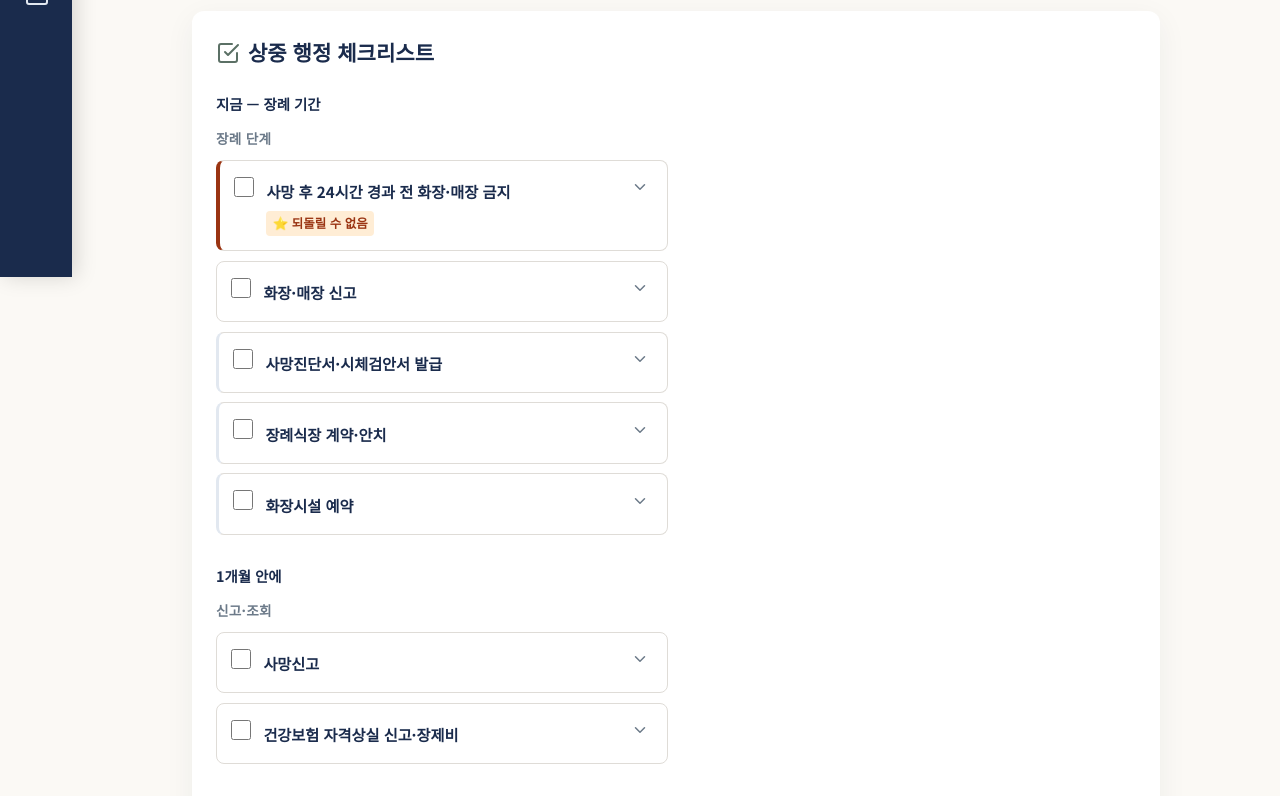
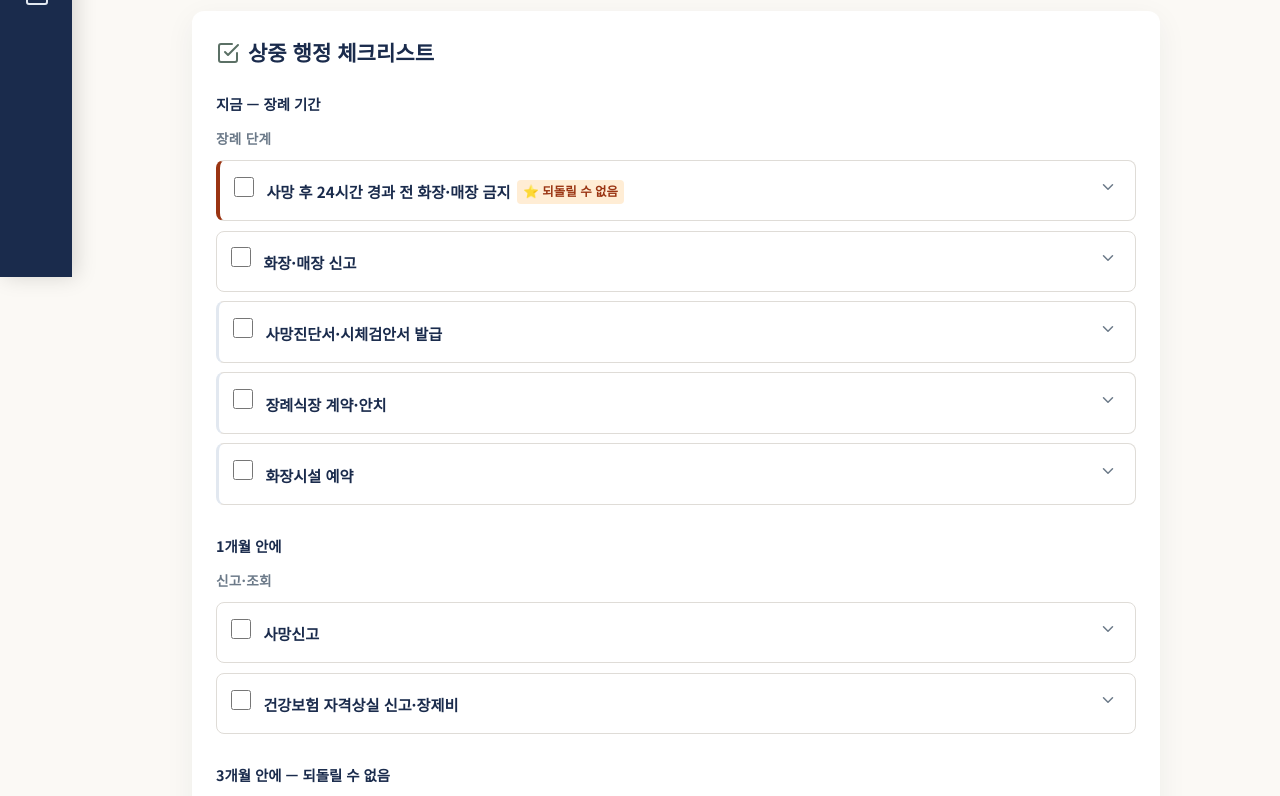
Before and after one commit to Hyunews/Eobom, a React (Vite) app in the folder eobom/frontend/: page /care-guide in a window 1280 px wide. Shown: the part 523-1319 px from the top of the page. Built offline with nearby package versions, Linux system fonts and the light colour scheme; no server answers; the HTML template or start-up script is replaced by a standard one; a web font is replaced by a local one.

Commit message:
페이지디테일수정

```diff
--- a/eobom/frontend/src/index.css
+++ b/eobom/frontend/src/index.css
@@ -321,21 +321,21 @@ body {
   margin-top: 1.25rem;
 }
 
-/* CareGuidePage §체크리스트 — 08-19 13차. CSS Grid는 행 단위 배치라 카테고리별 항목 수가
-   달라지면(예: 신고·조회 1건 vs 상속 승인·포기 4건) 짧은 컬럼 아래에 빈 공간이 그대로 남는다.
-   반면 CSS 다단(columns)은 신문처럼 각 단의 총 높이를 브라우저가 자동으로 맞춰 블록을 채워
-   넣어서 여백이 훨씬 줄어든다. 카테고리 블록은 break-inside: avoid로 단이 바뀔 때 쪼개지지
-   않게 막는다(직계 자식은 flex를 쓰지 않는다 — flex 컨테이너가 multicol 직계 자식일 때
-   break-inside가 무시되는 크로미움 버그가 있어, 카드 목록용 flex 래퍼는 한 단계 더 안쪽에 둔다). */
+/* CareGuidePage §체크리스트 — 사용자 직접 지시(2026-08-31)로 CSS 다단(columns)을
+   flex-wrap으로 교체. 다단은 "위→아래로 채우고 넘치면 다음 단" 순서라 카테고리 수가 적은
+   구간(예: 장례 단계 하나뿐)에서 옆에 가로 여백이 남아도 다음 박스가 그 옆으로 오지 않고
+   전부 세로로 쌓이는 문제가 있었다. flex-wrap은 가로 여유가 있으면 옆으로 나열하고, 없으면
+   다음 줄로 넘어가 실제로 요구한 동작과 일치한다. align-items: flex-start로 짧은 박스가
+   같은 줄의 긴 박스 높이에 맞춰 늘어나지 않게 한다(각자 내용만큼만 높이를 쓴다). */
 .care-guide-columns {
-  columns: 300px 3;
-  column-gap: 1rem;
+  display: flex;
+  flex-wrap: wrap;
+  align-items: flex-start;
+  gap: 1rem;
 }
 
 .care-guide-category {
-  break-inside: avoid;
-  -webkit-column-break-inside: avoid;
-  margin: 0 0 1rem;
+  flex: 1 1 300px;
 }
 
 /* Dashboard Cards */
--- a/eobom/frontend/src/pages/CareGuidePage.tsx
+++ b/eobom/frontend/src/pages/CareGuidePage.tsx
@@ -76,9 +76,11 @@ const LINK_LABEL: Record<string, string> = {
 // 짧은 카테고리도 매번 줄바꿈을 강제해 스크롤이 쓸데없이 길어졌다. 심각도(순위) 섹션 안에서
 // 카테고리 자체를 "칸반형" 컬럼으로 나란히 배치하도록 바꿨다.
 // 08-19 13차 — 그런데 CSS Grid는 행 단위 배치라, 카테고리별 항목 수가 들쭉날쭉하면(1건~4건)
-// 짧은 컬럼 아래 여백이 그대로 남는 문제가 있었다. Grid 대신 CSS 다단(columns, index.css
-// `.care-guide-columns`/`.care-guide-category`)으로 바꿔 — 신문 단처럼 브라우저가 각 단의
-// 총 높이를 자동으로 맞춰 카테고리 블록을 채워 넣는다. 접기/펼치기 없이도 여백이 크게 준다.
+// 짧은 컬럼 아래 여백이 그대로 남는 문제가 있었다. 이후 CSS 다단(columns)으로 바꿨으나,
+// 다단은 "위→아래로 채우고 넘치면 다음 단" 순서라 카테고리 수가 적은 구간에서는 가로 여백이
+// 남아도 다음 박스가 그 옆으로 오지 않고 전부 세로로 쌓였다(사용자 지적, 2026-08-31).
+// index.css `.care-guide-columns`/`.care-guide-category`를 flex-wrap으로 다시 교체 —
+// 가로 여유가 있으면 옆으로 나열되고, 없으면 다음 줄로 넘어간다.
 export const CareGuidePage: React.FC<CareGuidePageProps> = ({ setActiveTab }) => {
   const [tasks, setTasks] = useState<CareGuideTask[]>(careGuideTasksData as CareGuideTask[]);
   const inheritanceRef = useRef<HTMLDivElement>(null);
@@ -88,12 +90,9 @@ export const CareGuidePage: React.FC<CareGuidePageProps> = ({ setActiveTab }) =>
   };
 
   // §2 접기 — 기본은 제목 줄만, 펼쳐야 근거·메모·바로가기가 나온다(23항목이 한 화면에 잡히게).
+  // 2026-08-31 — 카드 전체 클릭이 아니라 화살표 버튼을 눌러야만 펼쳐지도록 변경(사용자 지시).
   const [expandedIds, setExpandedIds] = useState<Set<number>>(new Set());
-  const toggleExpand = (id: number, e: React.MouseEvent) => {
-    // 2026-08-24 — 카드 전체의 onClick도 이제 이 toggleExpand다(체크는 체크박스로만, 요청사항).
-    // 화살표 버튼은 카드 안에 중첩돼 있어 stopPropagation이 없으면 클릭이 카드까지 버블링돼
-    // toggleExpand가 두 번 불려(펼침→접힘) 아무 일도 안 일어난 것처럼 보인다.
-    e.stopPropagation();
+  const toggleExpand = (id: number) => {
     setExpandedIds((prev) => {
       const next = new Set(prev);
       if (next.has(id)) next.delete(id);
@@ -178,8 +177,8 @@ export const CareGuidePage: React.FC<CareGuidePageProps> = ({ setActiveTab }) =>
                 <span style={{ fontSize: '0.9rem', fontWeight: 700, color: 'var(--primary-color)' }}>{section.label}</span>
               </div>
 
-              {/* 카테고리 = 다단(신문 단) 블록. index.css `.care-guide-columns`가 브라우저의
-                  자동 단 높이 배분으로 짧은/긴 카테고리를 섞어 빈틈을 메운다. */}
+              {/* 카테고리 = flex 박스. index.css `.care-guide-columns`가 가로 여유가 있으면
+                  옆으로 나열하고, 없으면 다음 줄로 넘긴다. */}
               <div className="care-guide-columns">
                 {categoryOrder.map((category) => {
                   const items = byCategory.get(category)!;
@@ -204,26 +203,19 @@ export const CareGuidePage: React.FC<CareGuidePageProps> = ({ setActiveTab }) =>
                         return (
                         <div
                           key={t.id}
-                          onClick={(e) => toggleExpand(t.id, e)}
                           style={{
                             padding: '0.9rem',
                             borderRadius: '8px',
                             backgroundColor: t.checked ? 'var(--secondary-color)' : '#FFFFFF',
                             border: '1px solid var(--border-color)',
                             ...(emphasisBorder ? { borderLeft: emphasisBorder } : {}),
-                            cursor: 'pointer',
-                            breakInside: 'avoid', // §2 — 다단에서 펼친 카드가 단 경계에서 안 쪼개지게
                           }}
                         >
                           <div style={{ display: 'flex', alignItems: 'flex-start', gap: '0.75rem' }}>
-                            {/* 2026-08-24 — 체크는 이 체크박스로만 한다. 카드/제목을 누르면 펼치기만
-                                동작하도록 바뀌어서(위 onClick), 체크박스는 클릭이 부모까지 안 번지게
-                                막고 자기 것만 토글한다 — 안 그러면 체크하려다 펼쳐지기도 한다. */}
                             <input
                               type="checkbox"
                               checked={t.checked}
                               onChange={() => toggleTask(t.id)}
-                              onClick={(e) => e.stopPropagation()}
                               style={{ width: '20px', height: '20px', marginTop: '0.1rem', flexShrink: 0, cursor: 'pointer' }}
                             />
                             <div style={{ flex: 1, minWidth: 0 }}>
@@ -260,7 +252,7 @@ export const CareGuidePage: React.FC<CareGuidePageProps> = ({ setActiveTab }) =>
                                     {t.needsExpertHelp && (
                                       <button
                                         type="button"
-                                        onClick={(e) => { e.stopPropagation(); setActiveTab?.('counseling'); }}
+                                        onClick={() => setActiveTab?.('counseling')}
                                         style={{ background: 'none', border: 'none', padding: 0, fontSize: '0.85rem', fontWeight: 700, color: 'var(--point-color)', textDecoration: 'underline', cursor: 'pointer' }}
                                       >
                                         {LINK_LABEL.counseling}
@@ -269,7 +261,7 @@ export const CareGuidePage: React.FC<CareGuidePageProps> = ({ setActiveTab }) =>
                                     {t.linkTo && (
                                       <button
                                         type="button"
-                                        onClick={(e) => { e.stopPropagation(); setActiveTab?.(t.linkTo as string); }}
+                                        onClick={() => setActiveTab?.(t.linkTo as string)}
                                         style={{ background: 'none', border: 'none', padding: 0, fontSize: '0.85rem', fontWeight: 700, color: 'var(--primary-color)', textDecoration: 'underline', cursor: 'pointer' }}
                                       >
                                         {LINK_LABEL[t.linkTo] || '바로가기 →'}
@@ -280,7 +272,6 @@ export const CareGuidePage: React.FC<CareGuidePageProps> = ({ setActiveTab }) =>
                                         href={t.externalUrl}
                                         target="_blank"
                                         rel="noreferrer"
-                                        onClick={(e) => e.stopPropagation()}
                                         style={{ display: 'inline-flex', alignItems: 'center', gap: '0.25rem', fontSize: '0.85rem', fontWeight: 700, color: 'var(--accent-gold)', textDecoration: 'underline' }}
                                       >
                                         정부24 바로가기 <ExternalLink size={12} />
@@ -292,7 +283,7 @@ export const CareGuidePage: React.FC<CareGuidePageProps> = ({ setActiveTab }) =>
                             </div>
                             <button
                               type="button"
-                              onClick={(e) => toggleExpand(t.id, e)}
+                              onClick={() => toggleExpand(t.id)}
                               aria-label={isExpanded ? '접기' : '펼치기'}
                               style={{ background: 'none', border: 'none', padding: '0.2rem', cursor: 'pointer', color: 'var(--text-muted)', flexShrink: 0 }}
                             >
--- a/eobom/frontend/src/pages/EndingNotePage.tsx
+++ b/eobom/frontend/src/pages/EndingNotePage.tsx
@@ -1114,7 +1114,7 @@ export const EndingNotePage: React.FC<EndingNotePageProps> = ({ currentUser, onO
               onChange={(e) => setDraftText(e.target.value)}
               className="form-input"
               style={{ height: 'auto', padding: '1rem', fontSize: largeText ? '1.15rem' : '1rem', lineHeight: 1.7 }}
-              placeholder="- 주소 : \n- 날짜 : \n- 성명 : "
+              placeholder={`- 주소 : \n- 날짜 : \n- 성명 : `}
             />
           </div>
 
```
Also changed, not shown: 4 other files (tests, documents, lock files or other folders).
